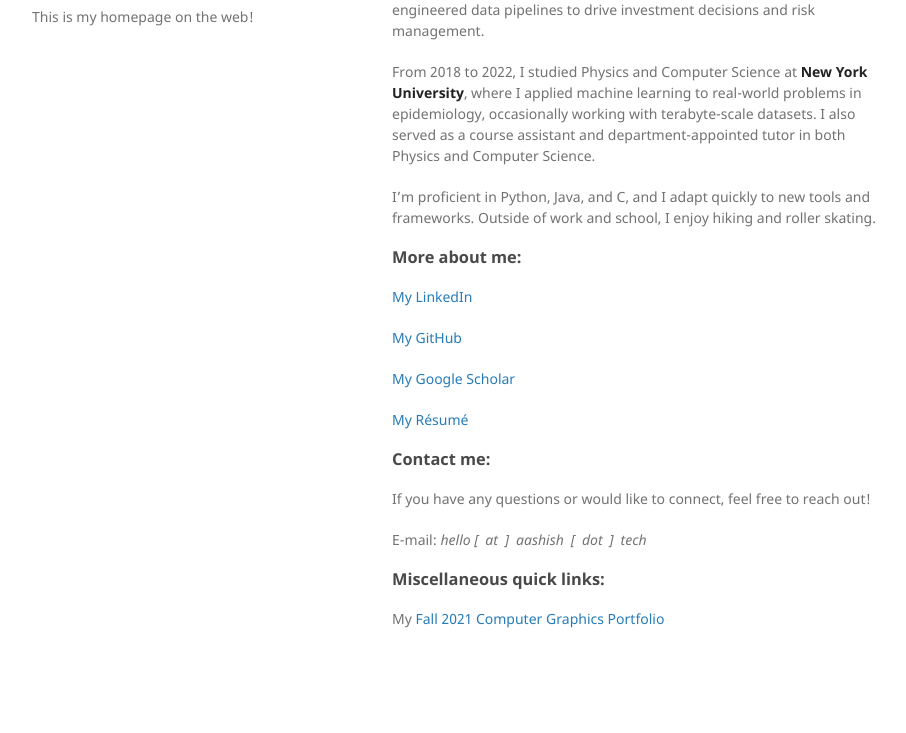
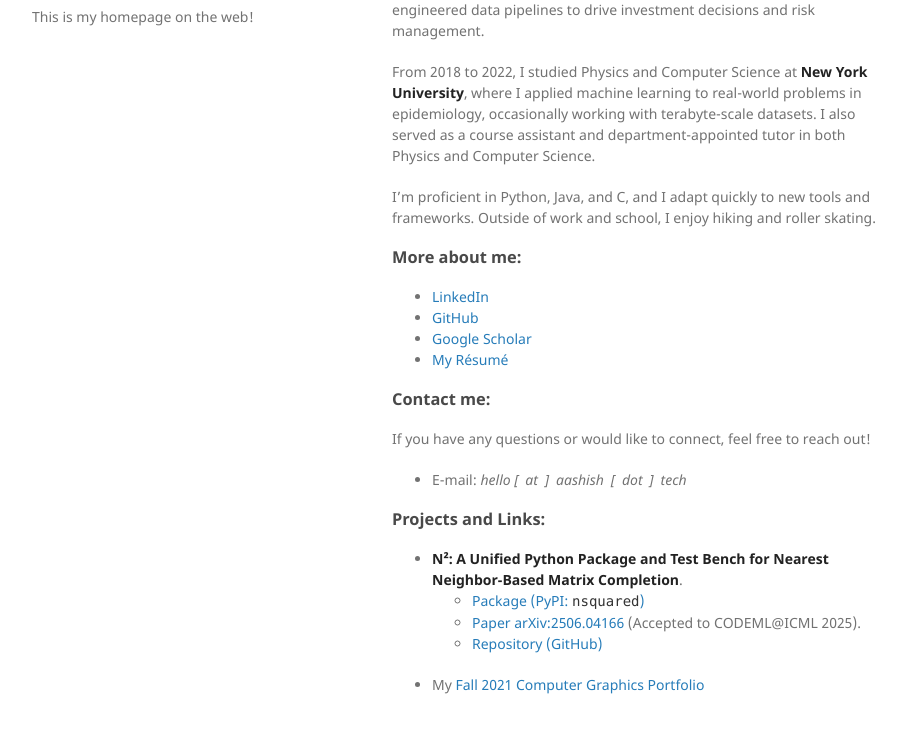
Before and after one commit to aashish-khub/aashish-khub.github.io, a Jekyll site: the page built from index.md, in a window 1280 px wide and 1127 px high. Shown: the part 362-1095 px from the top of the window, without its empty margins (178-1084 px from the left). Built offline with Jekyll 4.4.1, drawn with Linux system fonts in a browser that asks for light colours; our own code applies the rules of GitHub Pages for plain Markdown files.

Commit message:
update addenda

```diff
--- a/index.md
+++ b/index.md
@@ -15,20 +15,20 @@ I'm proficient in Python, Java, and C, and I adapt quickly to new tools and fram
 
 ### More about me:
 
-[My LinkedIn](https://www.linkedin.com/in/aashish-k/)
-
-[My GitHub](https://github.com/aashish-khub)
-
-[My Google Scholar](https://scholar.google.com/citations?hl=en&user=ZwIG3Z0AAAAJ&view_op=list_works&sortby=pubdate)
-
-[My Résumé](./resume)
+- [LinkedIn](https://www.linkedin.com/in/aashish-k/)
+- [GitHub](https://github.com/aashish-khub)
+- [Google Scholar](https://scholar.google.com/citations?hl=en&user=ZwIG3Z0AAAAJ&view_op=list_works&sortby=pubdate)
+- [My Résumé](./resume)
 
 ### Contact me:
 
 If you have any questions or would like to connect, feel free to reach out!
 
-E-mail: *hello [ at ] aashish [ dot ] tech*
+- E-mail: *hello [ at ] aashish [ dot ] tech*
 
-### Miscellaneous quick links:
-
-My [Fall 2021 Computer Graphics Portfolio](https://aashish-khub.github.io/graphics/graphics_home.html)
+### Projects and Links:
+- **N²: A Unified Python Package and Test Bench for Nearest Neighbor-Based Matrix Completion**.
+    - [Package (PyPI: `nsquared`)](https://pypi.org/project/nsquared/)
+    - [Paper arXiv:2506.04166](https://arxiv.org/abs/2506.04166) (Accepted to CODEML@ICML 2025).
+    - [Repository (GitHub)](https://github.com/aashish-khub/NearestNeighbors)
+- My [Fall 2021 Computer Graphics Portfolio](https://aashish-khub.github.io/graphics/graphics_home.html)
```
